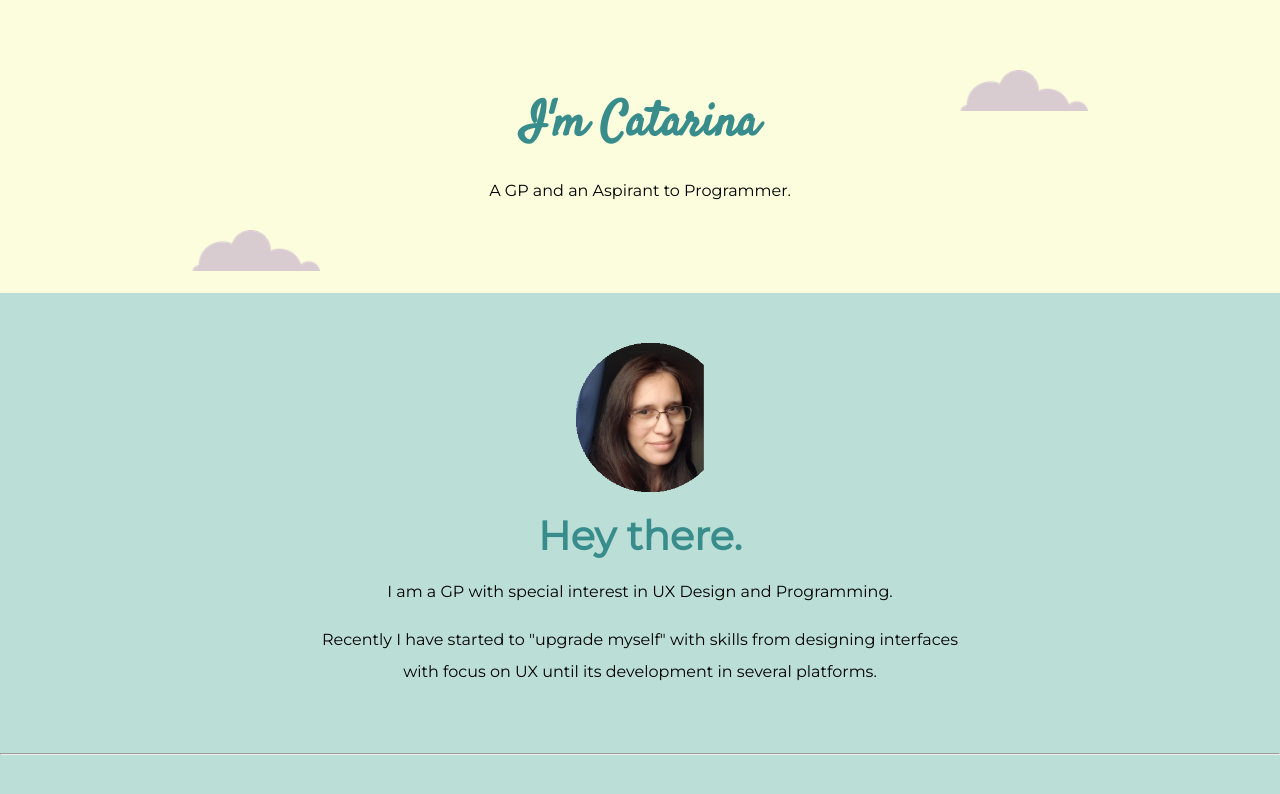
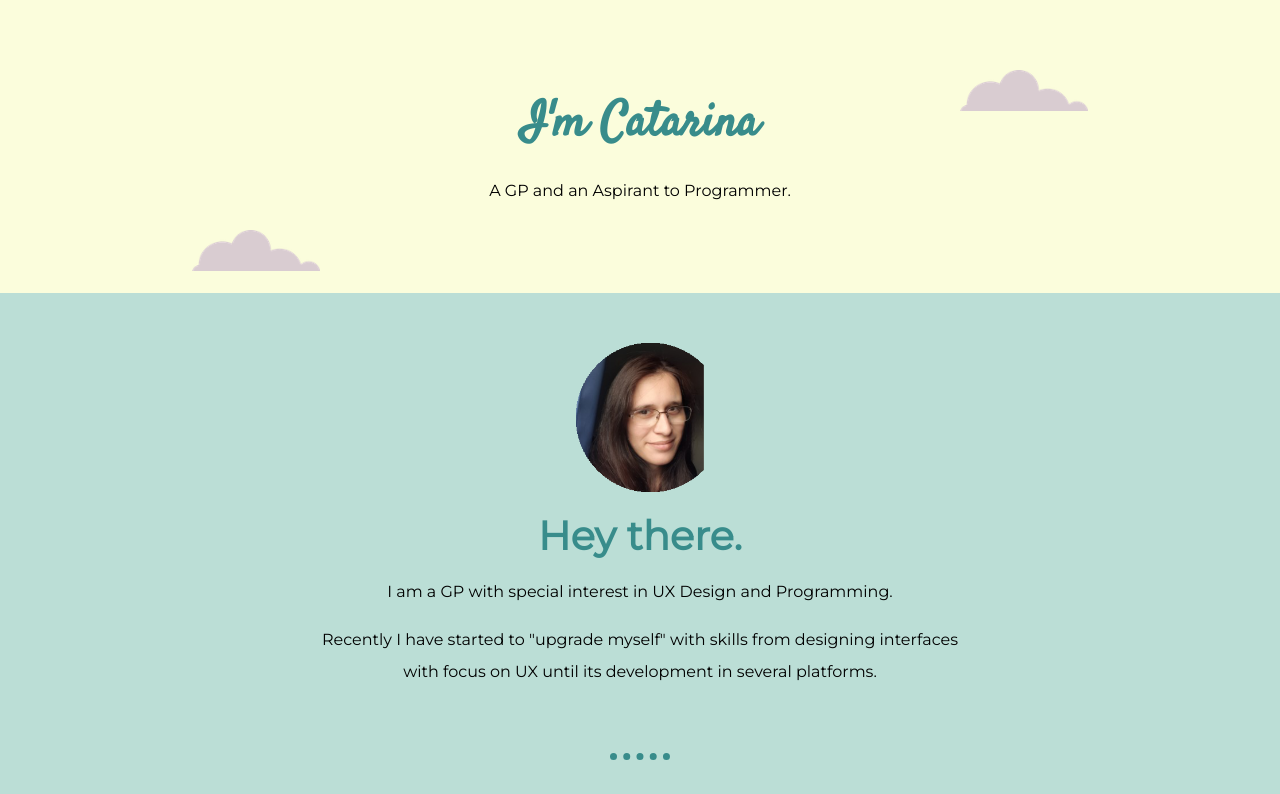
Before and after one commit to catarinafs/personal_web_site, a plain HTML site: page index.html in a window 1280 px wide. Shown: the top 794 px of the page. Drawn offline with Linux system fonts and the light colour scheme; a web font is replaced by a local one.

Commit message:
Add files via upload

```diff
--- a/css/styles.css
+++ b/css/styles.css
@@ -28,6 +28,13 @@ footer {
 
 
 /**********CLASSES STYLING************/
+
+.horizontal-dots {
+    width: 60px;
+    border-style: dotted none none none;
+    border-width: 7px;
+    color: #388C8B;
+}
 
 .top-container {
     background-color: #FBFDDC;
```
